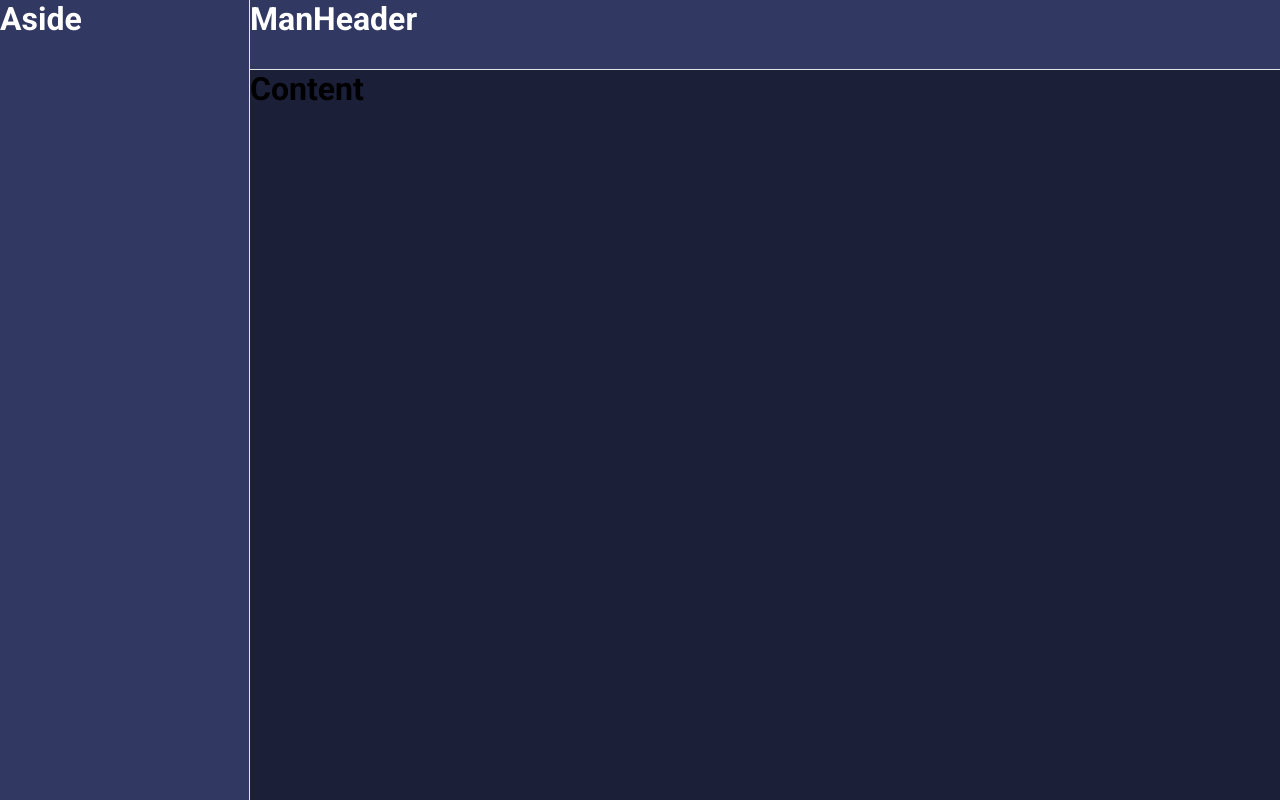
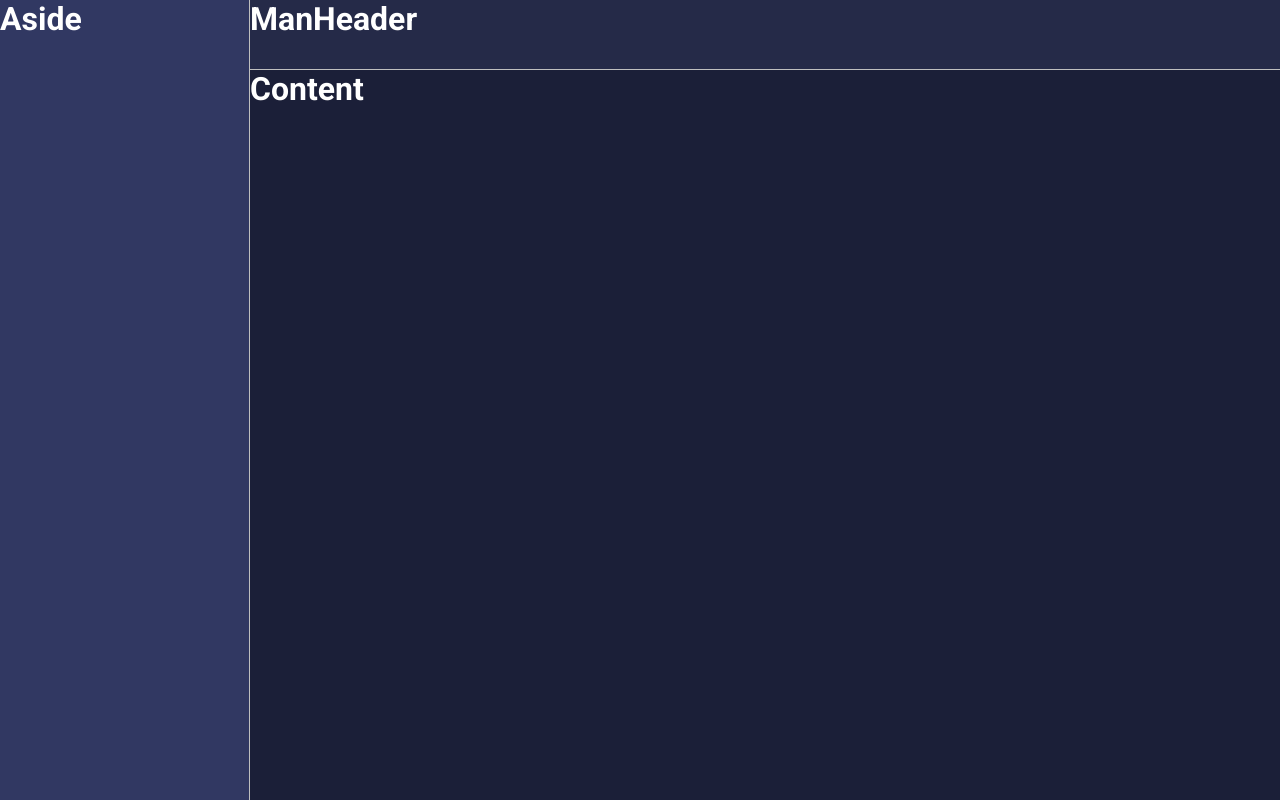
Before and after one commit to IanoMaciel/my-wallet, a React (Create React App) app: page / in a window 1280 px wide. Built offline with nearby package versions, Linux system fonts and the light colour scheme.

Commit message:
Criação dos temas dark e light

```diff
--- a/src/components/Aside/styles.ts
+++ b/src/components/Aside/styles.ts
@@ -5,5 +5,5 @@ export const Container = styled.div`
 
     background-color: #313862;
     color: #FFFFFF;
-    border-right: 1px solid #E5E5E5;
+    border-right: 1px solid ${props => props.theme.colors.gray};
 `
--- a/src/components/Content/styles.ts
+++ b/src/components/Content/styles.ts
@@ -3,5 +3,6 @@ import styled from 'styled-components';
 export const Container = styled.div`
     grid-area: CT;
 
-    background-color: #1B1F38;
+    background-color: ${props => props.theme.colors.primary};
+    color: ${props => props.theme.colors.with};
 `
--- a/src/components/ManHeader/styles.ts
+++ b/src/components/ManHeader/styles.ts
@@ -3,8 +3,8 @@ import styled from 'styled-components';
 export const Container = styled.div`
     grid-area: MH;
 
-    background-color: #313862;
-    color: #FFFFFF;
+    background-color: ${props => props.theme.colors.secondary};
+    color: ${props => props.theme.colors.with};
 
-    border-bottom: 1px solid #E5E5E5;
+    border-bottom: 1px solid ${props => props.theme.colors.gray};
 `
--- /dev/null
+++ b/src/styles/themes/Dark.ts
@@ -0,0 +1,18 @@
+export default {
+    title: 'dark',
+
+    colors: {
+        primary: '#1B1F38',
+        secondary: '#252A48',
+        tertiary: '#313862',
+
+        with: '#FFF',
+        black: '#000',
+        gray: '#BFBFBF',
+
+        success: '#4E41F0',
+        information: '#F7931B',
+        warning: '#E44C4E '
+
+    },
+}
```
Also changed, not shown: src/App.tsx (+7 -3 lines), src/styles/themes/Light.ts (added, +17 -0 lines), src/styles/themes/styled.d.ts (added, +21 -0 lines).
